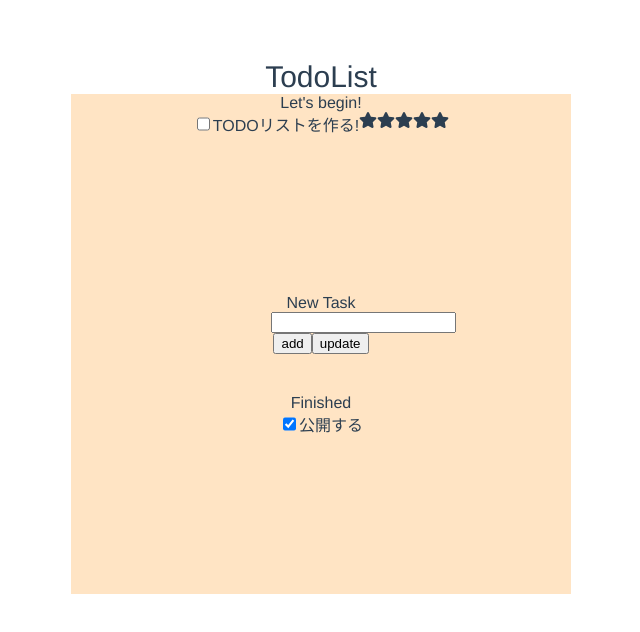
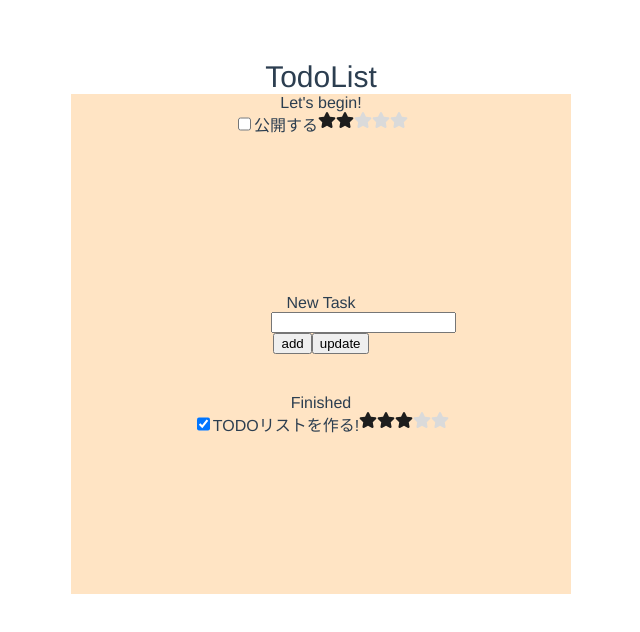
Before and after one commit to oribe1115/Todo-list, a Vue app: page / in a window 1280 px wide. Shown: the top 632 px of the page, without its empty margins (319-959 px from the left). Built offline with nearby package versions, Linux system fonts and the light colour scheme.

Commit message:
keepImportanceを星の塗り分けに反映できるようになった

```diff
--- a/src/components/TodoList.css
+++ b/src/components/TodoList.css
@@ -36,6 +36,14 @@
     flex-direction: row;
 }
 
+.filled {
+    color: rgb(29, 29, 29);
+}
+
+.blank {
+    color: rgb(218, 218, 218);
+}
+
 .for-change{
     width: 100px;
     height: 100px;
--- a/src/components/TodoList.vue
+++ b/src/components/TodoList.vue
@@ -14,7 +14,10 @@
                             <div class="name">{{ item.name }}</div>
                             <div class="star-box">
                                 <div v-for="i in 5" :key="i">
-                                    <font-awesome-icon icon="star" />
+                                    <div v-bind:class="{filled: i <= item.keepImportance, blank: i > item.keepImportance}">
+                                        <font-awesome-icon icon="star" />
+                                    </div>
+
                                 </div>
                             </div>
                         </div>
@@ -38,6 +41,14 @@
                         <div class="item">
                             <input type="checkbox" id="checkbox" v-model="item.keepStatus">
                             <div class="name">{{ item.name }}</div>
+                            <div class="star-box">
+                                <div v-for="i in 5" :key="i">
+                                    <div v-bind:class="{filled: i <= item.keepImportance, blank: i > item.keepImportance}">
+                                        <font-awesome-icon icon="star" />
+                                    </div>
+
+                                </div>
+                            </div>
                         </div>
                     </div>
                 </div>
@@ -63,18 +74,18 @@ export default {
                 {
                     id: 1,
                     name: "TODOリストを作る!",
-                    finish: false,
-                    keepStatus: false,
-                    importance: 0,
-                    keepImportance: 0
+                    finish: true,
+                    keepStatus: true,
+                    importance: 3,
+                    keepImportance: 3
                 },
                 {
                     id: 2,
                     name: "公開する",
-                    finish: true,
-                    keepStatus: true,
-                    importance: 0,
-                    keepImportance: 0
+                    finish: false,
+                    keepStatus: false,
+                    importance: 2,
+                    keepImportance: 2
                 }
             ]
         }
```
